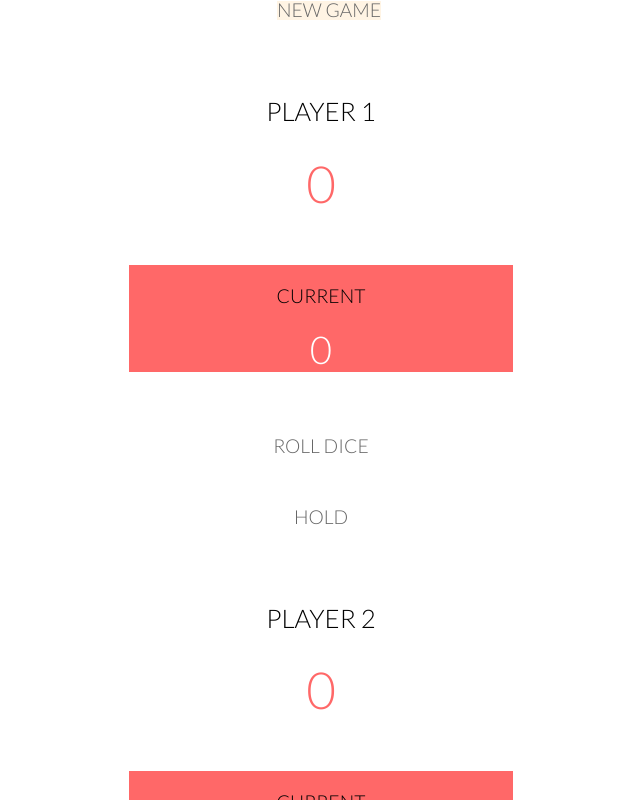
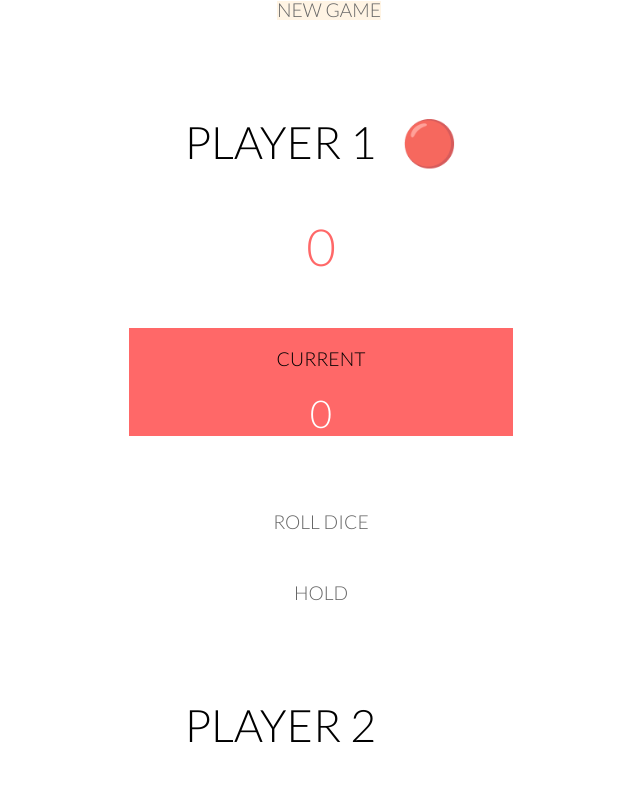
Before and after one commit to maxime-bambara/dice-game, a plain HTML site: page index.html in a window 1280 px wide. Both pictures are taken after a click on the button "NEW GAME". Shown: the whole page, without its empty margins (319-959 px from the left). Drawn offline with nearby package versions, Linux system fonts and the light colour scheme.

Commit message:
Refactoring newGame function and add a select player span icon

```diff
--- a/css/style.css
+++ b/css/style.css
@@ -37,7 +37,7 @@ ion-row{
 }
 
 .player-name{
-    font-size: 2vw;
+    font-size: 3.5vw;
 }
 
 .score-player{
@@ -63,5 +63,5 @@ ion-row{
 }
 
 #bottom-button{
-    margin-top: 5vw;
+    margin-top: 6vw;
 }
--- a/index.html
+++ b/index.html
@@ -24,7 +24,7 @@
                         <ion-row class="ion-justify-content-around">
                             <ion-col>
                                     <div>
-                                        <p class="player-name">PLAYER 1</p>
+                                        <p class="player-name">PLAYER 1<span id="select-player-1" style="opacity: 0; margin-left: 2vw;">🔴</span></p>
                                         <p id="score-player-1" class="score-player">0</p>
                                     </div>
                                     <div class="current-div-score">
@@ -53,7 +53,7 @@
                             </ion-col>
                             <ion-col>
                                 <div>
-                                    <p class="player-name">PLAYER 2</p>
+                                    <p class="player-name">PLAYER 2<span id="select-player-2" style="opacity: 0; margin-left: 2vw;">🔴</span></p>
                                     <p id="score-player-2" class="score-player">0</p>
                                 </div>
                                 <div class="current-div-score">
@@ -76,10 +76,12 @@
 
     <script type="module" src="https://cdn.jsdelivr.net/npm/@ionic/core/dist/ionic/ionic.esm.js"></script>
     <script nomodule src="https://cdn.jsdelivr.net/npm/@ionic/core/dist/ionic/ionic.js"></script>
-    <script src="script/script.js"></script>
     <script src="script/functions/checkIfWin.js"></script>
     <script src="script/functions/nextPlayer.js"></script>
     <script src="script/functions/resetScores.js"></script>
+    <script src="script/functions/newGame.js"></script>
+    <script src="script/script.js"></script>
+
     </body>
 
 </html>
--- /dev/null
+++ b/script/functions/newGame.js
@@ -0,0 +1,16 @@
+// Remettre à zéro les variables pour une nouvelle partie
+function newGame() {
+    scores = [0, 0];
+    currentScores = [0, 0];
+    activePlayer = 0;
+    diceScore = 0;
+    inGame = true;
+    playerNumber = [1, 2];
+
+    document.getElementById('img-result').src = 'assets/img/0.jpg';
+    document.getElementById('score-player-1').textContent = 0;
+    document.getElementById('score-player-2').textContent = 0;
+    document.getElementById('dice-result-1').textContent = 0;
+    document.getElementById('dice-result-2').textContent = 0;
+    document.getElementById('select-player-1').style.opacity = '0.8';
+}
--- a/script/functions/nextPlayer.js
+++ b/script/functions/nextPlayer.js
@@ -3,8 +3,12 @@ function nextPlayer(){
     if (activePlayer === 0){
         activePlayer = 1
         resetScores()
+        document.getElementById('select-player-1').style.opacity = '0';
+        document.getElementById('select-player-2').style.opacity= '0.8';
     } else{
         activePlayer = 0
         resetScores()
+        document.getElementById('select-player-2').style.opacity = '0';
+        document.getElementById('select-player-1').style.opacity= '0.8';
     }
 }
--- a/script/script.js
+++ b/script/script.js
@@ -1,21 +1,5 @@
 // Initialisation des variables
 let scores, activePlayer, diceScore, inGame, currentScores, playerNumber
-
-// Remettre à zéro les variables pour une nouvelle partie
-function newGame(){
-    scores = [0,0]
-    currentScores = [0,0]
-    activePlayer = 0
-    diceScore = 0
-    inGame = true
-    playerNumber = [1,2]
-
-    document.getElementById('img-result').src = 'assets/img/0.jpg'
-    document.getElementById('score-player-1').textContent = 0
-    document.getElementById('score-player-2').textContent = 0
-    document.getElementById('dice-result-1').textContent = 0
-    document.getElementById('dice-result-2').textContent = 0
-}
 
 // Récupération du boutton 'Nouvelle partie'
 document.getElementById('new-game').addEventListener('click', newGame)
```
